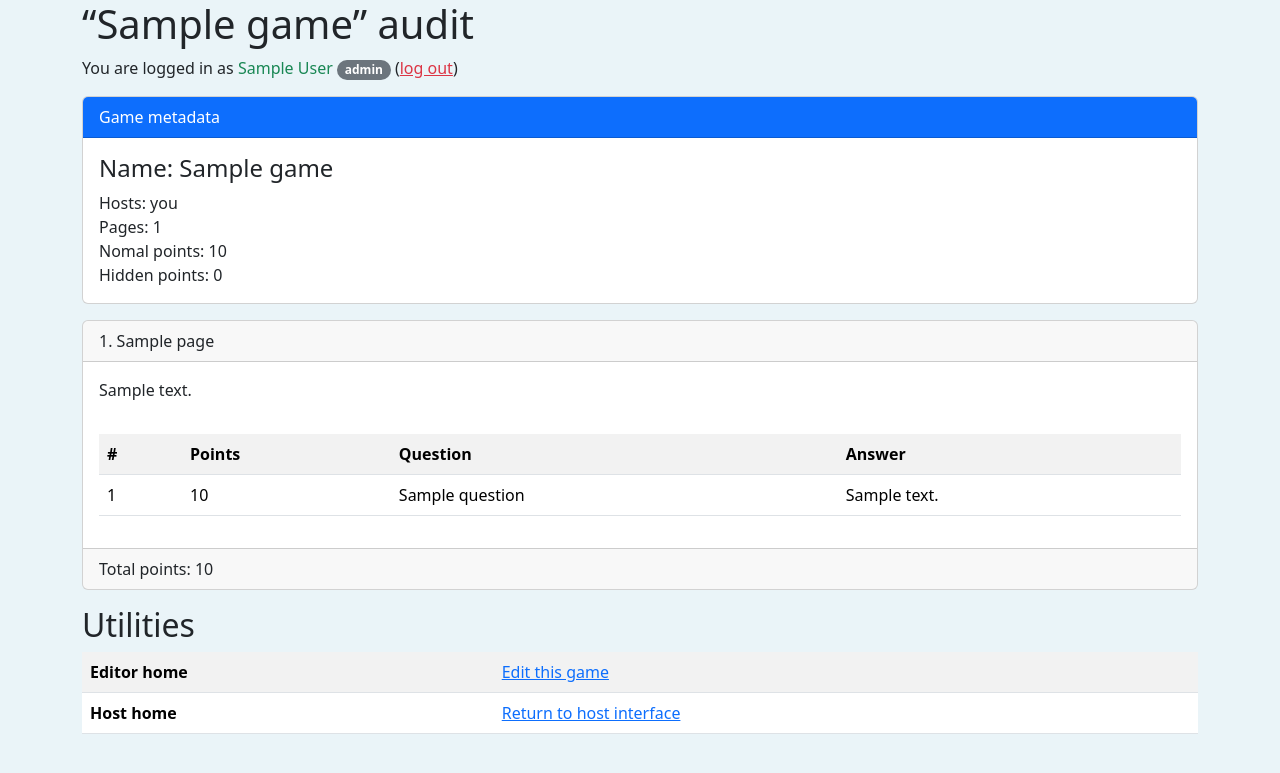
After one commit to vtbassmatt/triviagame, a Django app: page /host/editor/1/audit in a window 1280 px wide. The commit adds this page. Shown: the top 773 px of the page. Run offline with Django 4.2, Linux system fonts and the light colour scheme; a user stored in the database is signed in; tables that the repository leaves empty hold one stand-in row (values such as "Sample post"); some libraries are stand-ins or nearby versions.

Commit message:
create printable audit screen

```diff
--- /dev/null
+++ b/host/templates/editor/audit.html
@@ -0,0 +1,62 @@
+{% extends 'host_base.html' %}
+{% block title %}👑 Tr¿via editor{% endblock %}
+{% block heading %}<q>{{ game.name }}</q> audit{% endblock %}
+{% block contents %}
+<div class="row justify-content-center">
+  <div class="col-12">
+    <p class="d-print-none">You are logged in as <span class="text-success">{% firstof request.user.get_full_name request.user %}</span>{% if request.user.is_superuser %} <span class="badge rounded-pill bg-secondary">admin</span>{% endif %} (<a class="link-danger" href="{% url 'confirm_logout' %}">log out</a>)</p>
+    <div class="card mb-3">
+      <div class="card-header bg-primary text-white">Game metadata</div>
+      <div class="card-body">
+        <h4>Name: {{ game.name }}</h4>
+        <p class="card-text mt-2">
+          Hosts:
+          {% for host in game_hosts %}
+          {% if host == request.user %}you{% else %}{% firstof host.get_full_name host %}{% endif %}{% if not forloop.last %}, {% endif %}
+          {% endfor %}<br>
+          Pages: {{ game.page_set.count }}<br>
+          Nomal points: {{ game_max_points }}<br>
+          Hidden points: {{ game_hidden_points }}
+        </p>
+      </div>
+    </div>
+
+    {% for page in game.page_set.all %}
+    <div class="card mb-3">
+      <div class="card-header">
+        {{ page.order }}. {{ page.title }}{% if page.is_hidden %} (hidden){% endif %}
+      </div>
+      <div class="card-body markdown-needed">{{ page.description }}</div>
+      <div class="card-body">
+        <table class="table table-striped">
+          <tr><th>#</th><th>Points</th><th>Question</th><th>Answer</th></tr>
+          {% for question in page.question_set.all %}
+          <tr>
+            <td>{{ question.order }}</td>
+            <td>{{ question.possible_points }}</td>
+            <td class="markdown-needed">{{ question.question }}</td>
+            <td class="markdown-needed">{{ question.answer }}</td>
+          </tr>
+          {% endfor %}
+        </table>
+      </div>
+      <div class="card-footer">
+        Total points: {{ page.total_points }}
+      </div>
+    </div>
+    {% endfor %}
+
+    <div class="col-12 mb-2 d-print-none">
+      <h2>Utilities</h2>
+      <table class="table table-striped">
+      <tr>
+        <th>Editor home</th><td><a href="{% url 'edit_game' game.id %}">Edit this game</a></td>
+      </tr>
+      <tr>
+        <th>Host home</th><td><a href="{% url 'host_home' %}">Return to host interface</a></td>
+      </tr>
+      </table>
+    </div>
+  </div>
+</div>
+{% endblock %}
--- a/host/templates/editor/game.html
+++ b/host/templates/editor/game.html
@@ -48,7 +48,7 @@
       <h2>Utilities</h2>
       <table class="table table-striped">
       <tr>
-        <th>Audit this game</th><td><a href="#">View all questions, answers, and points at once</a></td>
+        <th>Audit this game</th><td><a href="{% url 'audit_game' game.id %}">View all questions, answers, and points at once</a></td>
       </tr>
       <tr>
         <th>Host home</th><td><a href="{% url 'host_home' %}">Return to host interface</a></td>
--- a/host/urls.py
+++ b/host/urls.py
@@ -14,6 +14,7 @@ urlpatterns = [
     path('<int:game_id>/team/<int:team_id>/edit', views.hx_edit_team, name='edit_team'),
     path('editor/new/', views.new_game, name='new_game'),
     path('editor/<int:game_id>/', views.edit_game, name='edit_game'),
+    path('editor/<int:game_id>/audit', views.audit_game, name='audit_game'),
     path('editor/<int:game_id>/hosts', views.edit_game_hosts, name='edit_game_hosts'),
     path('editor/<int:game_id>/hosts/<int:user_id>', views.hx_remove_game_host, name='remove_game_host'),
     path('editor/page/<int:page_id>/', views.edit_page, name='edit_page'),
--- a/host/views/editor.py
+++ b/host/views/editor.py
@@ -38,6 +38,7 @@ User = get_user_model()
 __all__ = [
     'new_game',
     'edit_game',
+    'audit_game',
     'edit_game_hosts',
     'hx_remove_game_host',
     'new_page',
@@ -112,6 +113,47 @@ def edit_game(request, game_id):
         game_form = GameForm(instance=game)
 
     return render(request, 'editor/game.html', {
+        'game': game,
+        'game_hosts': game_hosts,
+        'game_max_points': game_max_points,
+        'game_hidden_points': game_hidden_points,
+        'game_form': game_form,
+    })
+
+
+@login_required
+@can_edit_game
+def audit_game(request, game_id):
+    game = request.game
+    game_hosts = get_users_with_perms(
+        game,
+        with_superusers=True,
+        with_group_users=True,
+        only_with_perms_in=['view_game', 'host_game', 'edit_game'],
+    )
+    game_max_points = (
+        game.page_set
+        .filter(is_hidden=False)
+        .aggregate(points=Sum('question__possible_points'))
+    ).get('points', None) or 0
+    game_hidden_points = (
+        game.page_set
+        .filter(is_hidden=True)
+        .aggregate(points=Sum('question__possible_points'))
+    ).get('points', None) or 0
+
+    if request.method == 'POST':
+        game_form = GameForm(request.POST, instance=game)
+        if game.is_open:
+            game_form.add_error(None, ValidationError('Cannot edit an open game', code='gamestate'))
+        elif game_form.is_valid():
+            updated_game = game_form.save()
+            messages.success(request, "Game data saved.")
+            return HttpResponseRedirect(reverse('edit_game', args=(updated_game.id,)))
+    else:
+        game_form = GameForm(instance=game)
+
+    return render(request, 'editor/audit.html', {
         'game': game,
         'game_hosts': game_hosts,
         'game_max_points': game_max_points,
```
